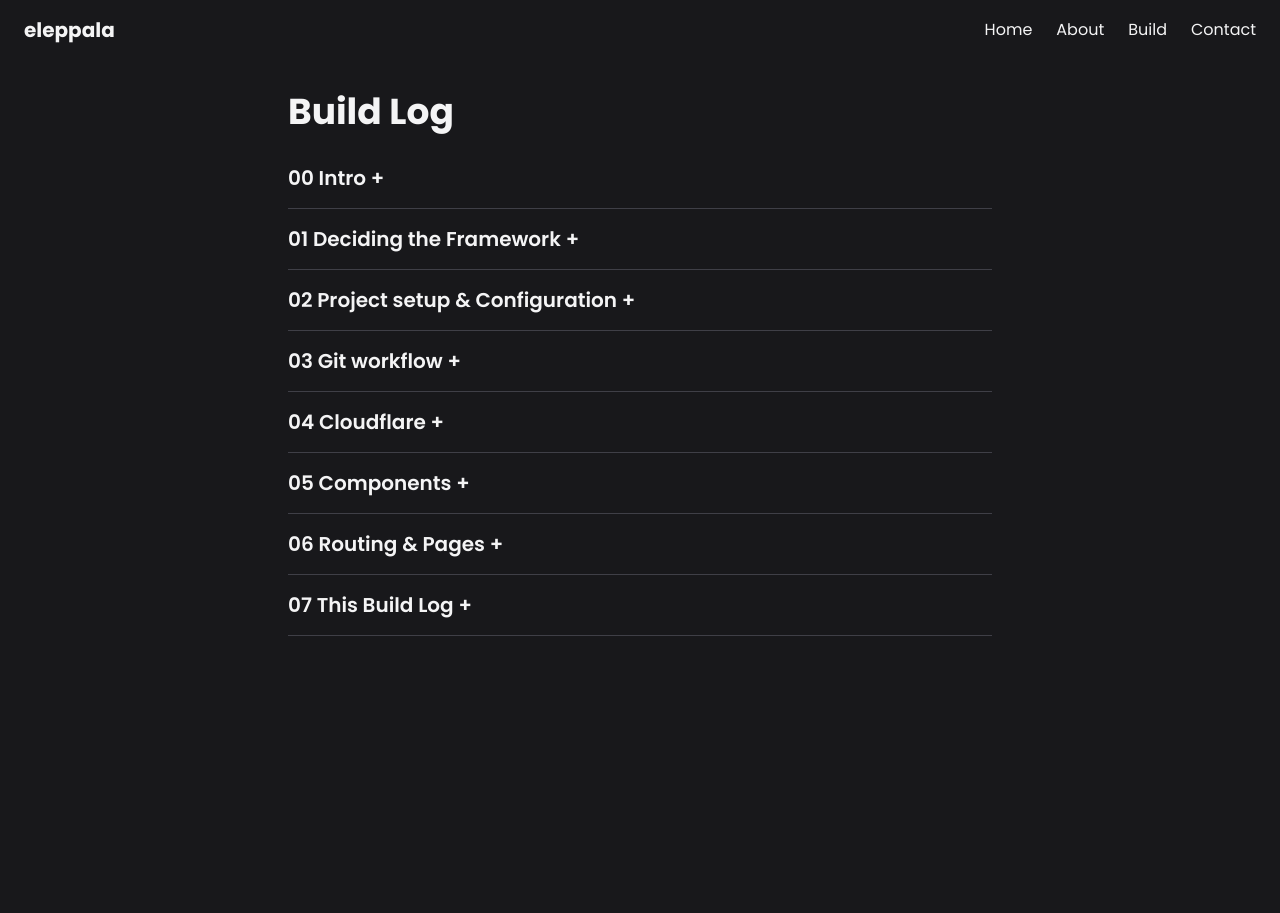
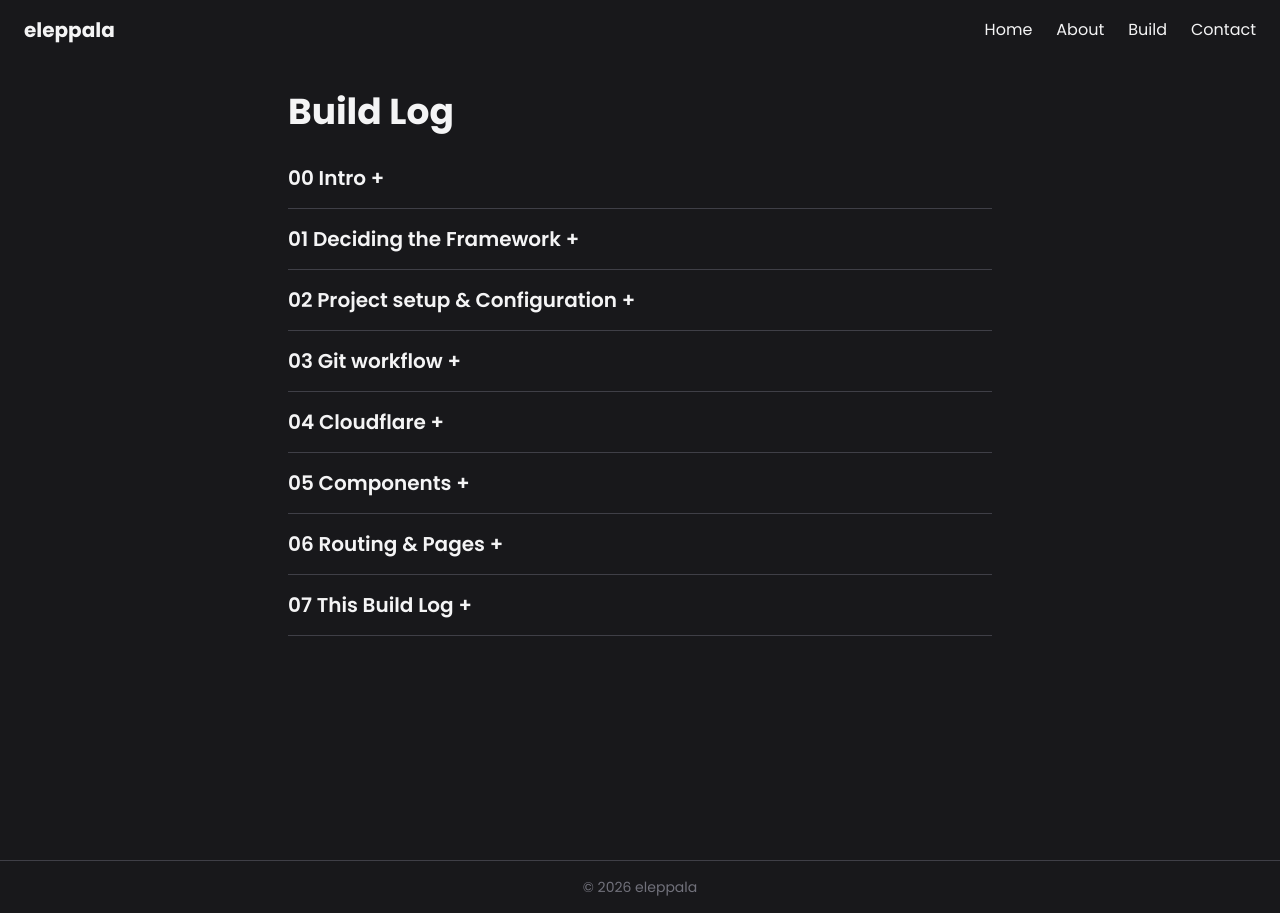
Before and after one commit to eleppala/eleppala_, a React (Vite) app: page /build in a window 1280 px wide. Before the commit the page ends 860 px from the top, so only its background shows below. Built offline with nearby package versions, Linux system fonts and the light colour scheme.

Commit message:
feat: footer

```diff
--- a/src/App.tsx
+++ b/src/App.tsx
@@ -1,6 +1,7 @@
 
 import { BrowserRouter, Routes, Route } from 'react-router-dom'
 import Topbar from './components/Topbar'
+import Footer from './components/Footer'
 import Home from './pages/Home'
 import About from './pages/About'
 import Contact from './pages/Contact'
@@ -17,6 +18,7 @@ function App() {
         <Route path="/contact" element={<Contact />} />
         <Route path="/build" element={<Build />} />
       </Routes>
+      <Footer />
     </BrowserRouter>
   )
 }
--- /dev/null
+++ b/src/components/Footer.tsx
@@ -0,0 +1,12 @@
+
+function Footer() {
+  return (
+    <footer className="py-4 bg-secondary border-t border-zinc-700">
+        <div>
+            <p className="text-center text-sm text-zinc-500">© 2026 eleppala</p>
+        </div>
+    </footer>
+  )
+}
+
+export default Footer
```
